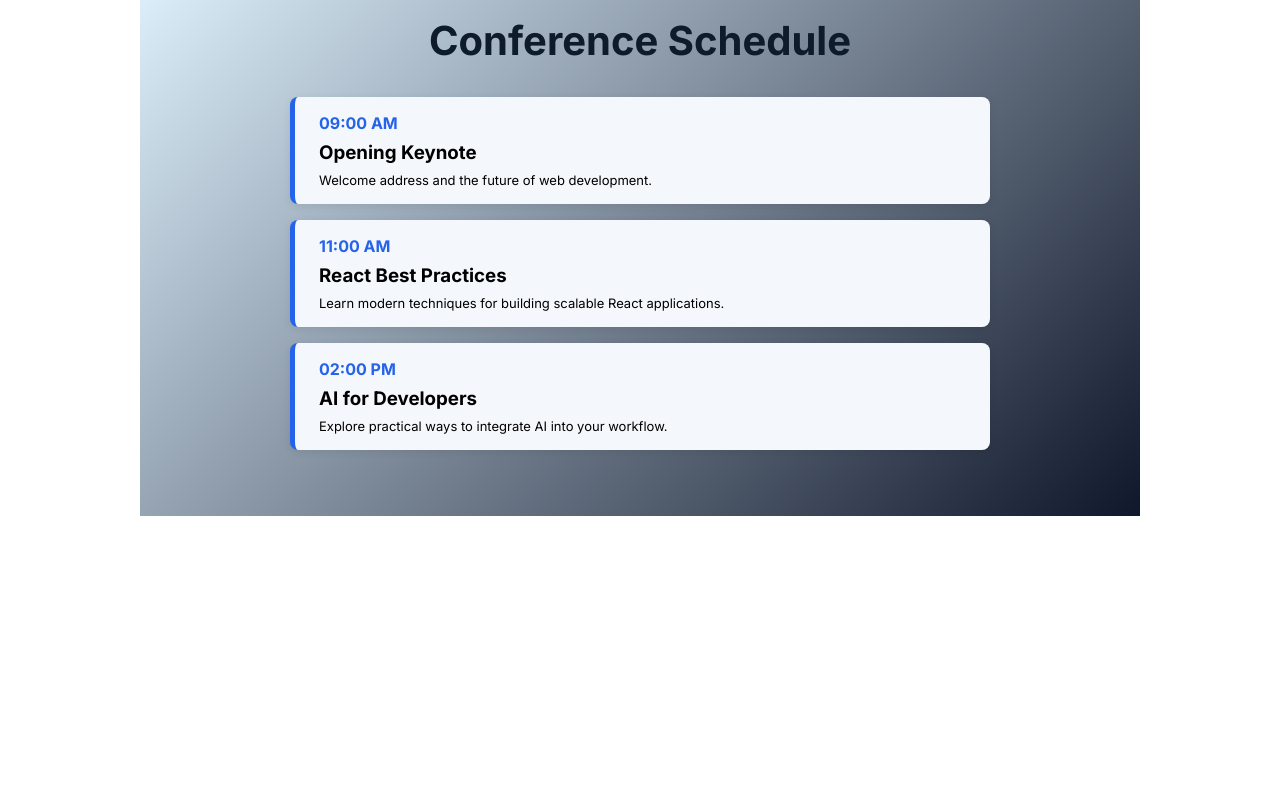
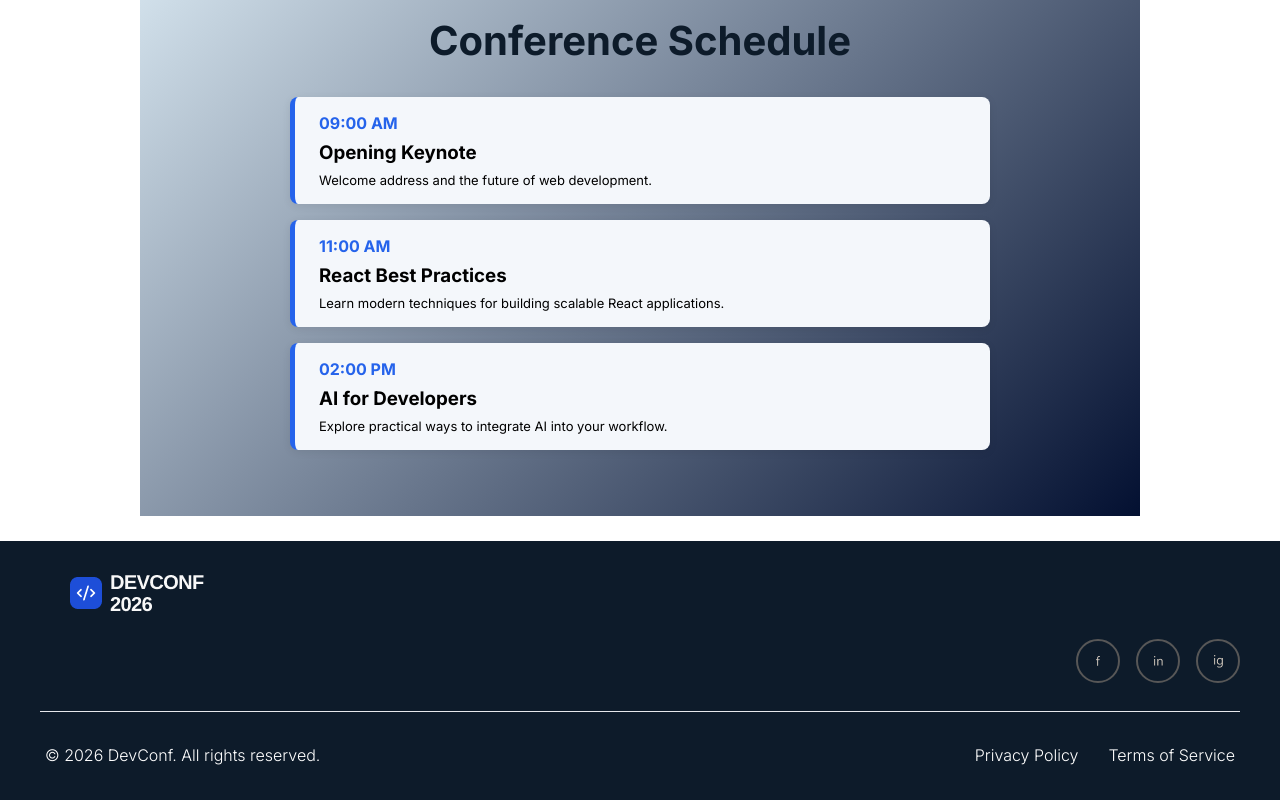
Before and after one commit to asmaakter2024/b14-a1, a plain HTML site: page index.html in a window 1280 px wide. Shown: the part 2799-3599 px from the top of the page. Before the commit the page ends 3315 px from the top, so only its background shows below. Drawn offline with Linux system fonts and the light colour scheme.

Commit message:
finally footer section added & some correction solved

```diff
--- a/index.html
+++ b/index.html
@@ -28,13 +28,13 @@
         </ul>
       </div>
       <div>
-        <button class="common-btn">Register Now</button>
+        <button class="nav-btn">Register Now</button>
       </div>
     </nav>
     <!-- nav section end -->
 
     <!-- Hero section start -->
-    <section class="hero-section">
+    <section id="hero-section">
       <div class="first">
         <h1>Code. <em>Connect.</em> Create</h1>
       </div>
@@ -52,7 +52,7 @@
     <!-- Hero section end -->
 
     <!-- speakers section start -->
-    <section class="speakers-section">
+    <section id="speakers-section">
       <h1 class="speaker-heading">Meet the Speakers</h1>
       <div class="speakers">
         <div class="grid-container">
@@ -196,5 +196,40 @@
       </article>
     </section>
     <!-- schedule section end using AI -->
+
+    <!-- footer section start -->
+    <footer>
+      <div class="footer-img">
+        <img src="./assets/footer-logo.png" alt="footer-logo" />
+      </div>
+      <div>
+        <ul class="link-menu">
+          <li>
+            <a href="#" class="social-link-item"
+              ><img src="./assets/f.png" alt=""
+            /></a>
+          </li>
+          <li>
+            <a href="#" class="social-link-item"
+              ><img src="./assets/in.png" alt=""
+            /></a>
+          </li>
+          <li>
+            <a href="#" class="social-link-item"
+              ><img src="./assets/ig.png" alt=""
+            /></a>
+          </li>
+        </ul>
+      </div>
+      <hr class="divider" />
+      <div class="copyright">
+        <div><p>© 2026 DevConf. All rights reserved.</p></div>
+        <div class="privacy">
+          <p>Privacy Policy</p>
+          <p>Terms of Service</p>
+        </div>
+      </div>
+    </footer>
+    <!-- footer section end -->
   </body>
 </html>
--- a/style.css
+++ b/style.css
@@ -1,7 +1,7 @@
 * {
   margin: 0;
   padding: 0;
-  font-family: "Inter";
+  font-family: "Inter", sans-serif;
 }
 
 nav {
@@ -26,7 +26,7 @@ nav {
   font-weight: 400;
 }
 
-.common-btn {
+.nav-btn {
   padding: 12px 41.5px;
   background-color: #1d4ed8;
   color: #ffffff;
@@ -34,7 +34,7 @@ nav {
   border: none;
 }
 
-.hero-section {
+#hero-section {
   display: flex;
   flex-direction: column;
   justify-content: space-evenly;
@@ -80,6 +80,10 @@ nav {
 
 .third {
   padding-bottom: 79px;
+}
+
+#speakers-section {
+  padding-bottom: 172px;
 }
 
 .speaker-heading {
@@ -128,9 +132,6 @@ nav {
   padding-bottom: 27px;
   font-weight: 400;
   font-size: 14px;
-}
-.speakers-section {
-  padding-bottom: 172px;
 }
 
 .price-heading {
@@ -239,8 +240,7 @@ nav {
 #schedule {
   max-width: 700px;
   margin: auto;
-  /* background: #f4f7fb; */
-  background: linear-gradient(135deg, #e0f2fe, #0f172a);
+  background: linear-gradient(135deg, #d5e4ee, #031031);
   padding: 50px 150px;
 }
 
@@ -273,3 +273,47 @@ nav {
   font-size: 13px;
   font-weight: 400;
 }
+
+footer {
+  background-color: #0d1b2a;
+  margin-top: 25px;
+  padding: 10px 40px;
+}
+.footer-img {
+  padding: 20px 30px;
+}
+footer .link-menu {
+  display: flex;
+  column-gap: 16px;
+  justify-content: end;
+  list-style: none;
+}
+footer .social-link-item {
+  width: 40px;
+  height: 40px;
+  border-radius: 50%;
+  border: 2px solid #575757;
+  display: flex;
+  align-items: center;
+  justify-content: center;
+  background: #0d1b2a;
+}
+.copyright {
+  display: flex;
+  justify-content: space-between;
+  align-items: center;
+  padding-bottom: 20px;
+}
+.copyright p {
+  font-size: 16px;
+  font-weight: 300;
+  color: #ffffff;
+  padding: 5px;
+}
+
+.privacy {
+  display: flex;
+  justify-content: space-between;
+  align-items: center;
+  gap: 20px;
+}
```
Also changed, not shown: assets/f.png (added), assets/ig.png (added), assets/in.png (added), 1 other file.
